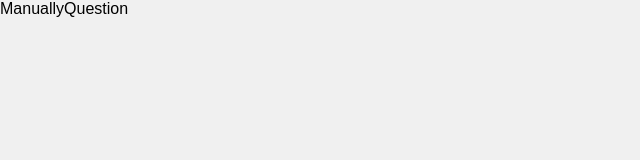
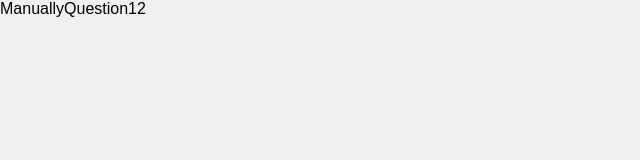
Before and after one commit to JAICHAUDHARY87/EZInterview-Frontend, a React (Create React App) app: page /candidates/1/manually-generate in a window 1280 px wide. Shown: the top 160 px of the page, without its empty margins (0-640 px from the left). Built offline with nearby package versions, Linux system fonts and the light colour scheme.

Commit message:
test pull req

```diff
--- a/src/Components/screening/ManuallyQuestion.js
+++ b/src/Components/screening/ManuallyQuestion.js
@@ -2,7 +2,7 @@ import React from 'react'
 
 const ManuallyQuestion = () => {
   return (
-    <div>ManuallyQuestion</div>
+    <div>ManuallyQuestion12</div>
   )
 }
 
```
